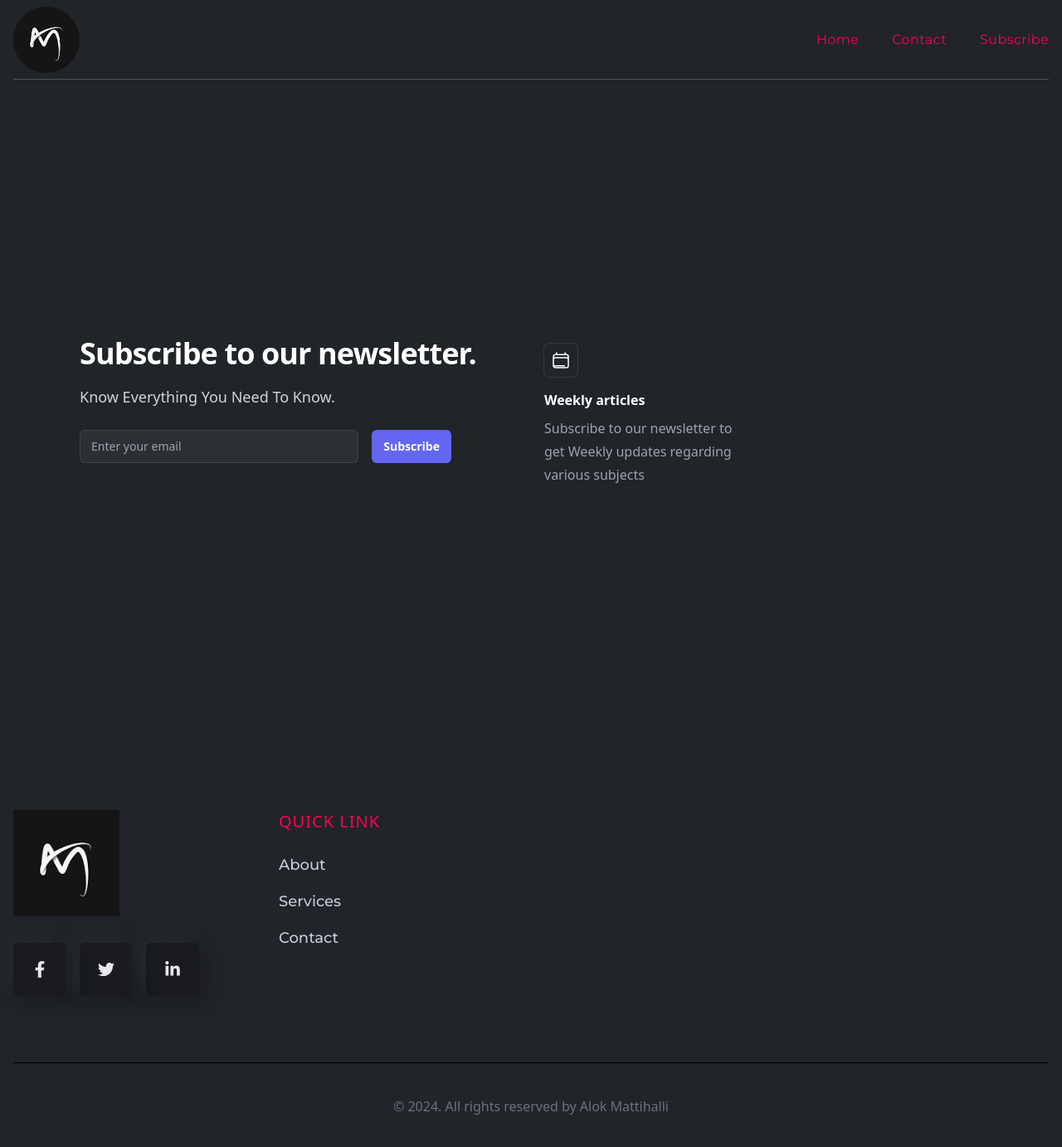
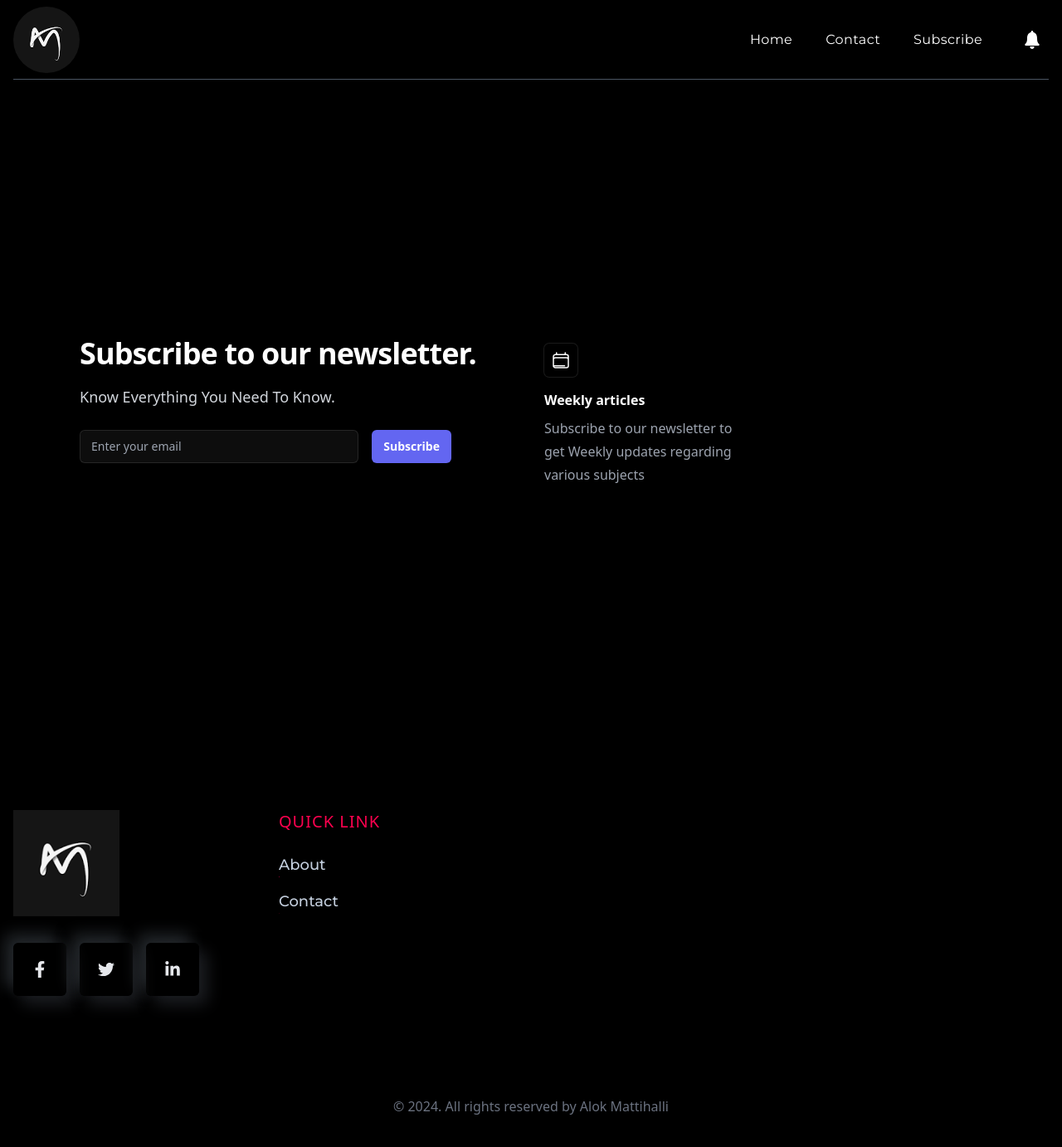
Before and after one commit to Alok2001MD/news-app, a React (Create React App) app: page /subscribe in a window 1280 px wide. Shown: the top 1382 px of the page at 83% size. Built offline with nearby package versions, Linux system fonts and the light colour scheme.

Commit message:
everything sorted

```diff
--- a/package.json
+++ b/package.json
@@ -9,6 +9,7 @@
     "axios": "^1.6.8",
     "react": "^18.3.1",
     "react-dom": "^18.3.1",
+    "react-hot-toast": "^2.4.1",
     "react-icons": "^5.2.0",
     "react-router-dom": "^6.23.0",
     "react-scripts": "5.0.1",
--- a/src/Components/banner/Leftbanner.js
+++ b/src/Components/banner/Leftbanner.js
@@ -1,6 +1,6 @@
 import React from "react";
 
-
+import { Link } from "react-router-dom";
 
 const Leftbanner = () => {
   return <>
@@ -11,12 +11,12 @@ const Leftbanner = () => {
       <p className="mt-6 font-normal text-base md:text-lg text-neutral-300 max-w-lg mx-auto">Stay informed with our latest news articles covering a wide range of topics. Explore breaking news, insightful analyses, and in-depth reports to stay ahead of the curve..</p>
         </div>
         <div className="flex justify-center mt-4">
-                    {/* <Link to={"#scroll"}> */}
+                    <Link to={"#scroll"}>
                     <button className="bg-gray-600 text-white hover:text-red-700 text-white font-bold py-2 px-4 rounded-full"
                     >
                         Explore More
                     </button>
-                    {/* </Link> */}
+                    </Link>
                 </div>
     </div>
 
--- a/src/Components/footer/Footer.js
+++ b/src/Components/footer/Footer.js
@@ -1,7 +1,7 @@
 import React from 'react'
 import { FaFacebookF, FaTwitter, FaLinkedinIn } from "react-icons/fa";
 import { logo } from '../../assets';
-
+import { Link } from 'react-router-dom';
 const Footer = () => {
   return (
     <div className="w-full py-20 h-auto border-b-[1px] border-b-black grid grid-cols-1 md:grid-cols-2 lgl:grid-cols-4 gap-8">
@@ -33,20 +33,12 @@ const Footer = () => {
             </a>
           </li>
           <li>
-            <a href='#features'>
-            <span className="w-full text-lg relative hover:text-designColor duration-300 group cursor-pointer">
-              Services
-              <span className="w-full h-[1px] bg-designColor inline-flex absolute left-0 -bottom-1 -translate-x-[100%] group-hover:translate-x-0 transition-transform duration-300"></span>
-            </span>
-            </a>
-          </li>
-          <li>
-            <a href='#contact'>
+            <Link to={"/contact"}>
             <span className="w-full text-lg relative hover:text-designColor duration-300 group cursor-pointer">
               Contact
               <span className="w-full h-[1px] bg-designColor inline-flex absolute left-0 -bottom-1 -translate-x-[100%] group-hover:translate-x-0 transition-transform duration-300"></span>
             </span>
-            </a>
+            </Link>
           </li>
         </ul>
       </div>
--- a/src/Components/navbar/Navbar.js
+++ b/src/Components/navbar/Navbar.js
@@ -4,11 +4,22 @@ import { FiMenu } from "react-icons/fi";
 import { MdClose } from "react-icons/md";
 import { FaFacebookF, FaTwitter, FaLinkedinIn } from "react-icons/fa";
 import {logo} from "../../assets"
+import { IoIosNotifications } from "react-icons/io";
+import toast from 'react-hot-toast';
+import { Toaster } from 'react-hot-toast';
+
 
 
 const Navbar = () => {
   const [showMenu, setShowMenu]=useState(false)
+
+  const handleclick=(e)=>
+    {
+   toast.success("Notifications Turned On")
+   }
   return (
+    <>
+    <Toaster/>
     <div className="w-full h-24 sticky top-0 z-50 bg-bodyColor mx-auto flex justify-between items-center font-titleFont border-b-[1px] border-b-gray-600">
       {/* Logo thats in nav bar. */}
       <div>
@@ -16,20 +27,25 @@ const Navbar = () => {
       </div>
       <div>
         <ul className="hidden mdl:inline-flex items-center gap-6 lg:gap-10">
-            <li className="text-base font-normal text-designColor tracking-wide cursor-pointer hover:text-designColor duration-300">
+            <li className="text-base font-normal text-white tracking-wide cursor-pointer hover:text-designColor duration-300">
               <Link to='/'>
                 Home
               </Link>
             </li>
-            <li className="text-base font-normal text-designColor  tracking-wide cursor-pointer hover:text-designColor duration-300">
+            <li className="text-base font-normal text-white  tracking-wide cursor-pointer hover:text-designColor duration-300">
               <Link to={'/contact'}>
                 Contact
               </Link>
             </li>
-            <li className="text-base font-normal text-designColor  tracking-wide cursor-pointer hover:text-designColor duration-300">
+            <li className="text-base font-normal text-white  tracking-wide cursor-pointer hover:text-designColor duration-300">
               <Link to={'/subscribe'}>
                 Subscribe
               </Link>
+            </li>
+            <li className="text-base font-normal text-white  tracking-wide cursor-pointer hover:text-designColor duration-300">
+
+              <IoIosNotifications  className='w-10 h-7' onClick={handleclick}/>
+
             </li>
         </ul>
         <span onClick={() => setShowMenu(!showMenu)} className="text-xl mdl:hidden bg-black w-10 h-10 inline-flex items-center justify-center rounded-full text-designColor cursor-pointer">
@@ -75,7 +91,7 @@ const Navbar = () => {
               <span
                 onClick={() => setShowMenu(false)}
                 className="absolute top-4 right-4 text-gray-400 hover:text-designColor duration-300 text-2xl cursor-pointer"
-              >
+                >
                 <MdClose />
               </span>
             </div>
@@ -83,6 +99,7 @@ const Navbar = () => {
         )}
       </div>
     </div>
+        </>
   );
 }
 
--- a/src/Components/projects/Carddetails.js
+++ b/src/Components/projects/Carddetails.js
@@ -1,5 +1,5 @@
 import React, { useEffect, useState } from 'react';
-import axios from 'axios';
+
 import { useParams } from 'react-router-dom';
 import data from "../../data.json"
 
--- a/src/Components/projects/ProjectsCard.js
+++ b/src/Components/projects/ProjectsCard.js
@@ -1,13 +1,10 @@
 import React, { useEffect, useState } from 'react';
-import axios from 'axios';
 import { Link } from 'react-router-dom';
 import data from "../../data.json"
-import { useParams } from 'react-router-dom';
 
 const ProjectsCard = ({ title, des, src }) => {
   const [articles, setArticles] = useState([]);
   const [showAll, setShowAll] = useState(false);
-  const { index } = useParams();
 
   useEffect(() => {
     const fetchData = async () => {
@@ -26,7 +23,7 @@ const ProjectsCard = ({ title, des, src }) => {
 
   return (
     <>
-      <h1 className="mt-20 md:mt-0 text-4xl md:text-7xl font-bold bg-clip-text text-transparent bg-gradient-to-b from-neutral-50 to-neutral-400 flex justify-center mb-10 " id='scroll'>Latest News</h1>
+      <h1 className="mt-20 md:mt-0 text-4xl md:text-7xl font-bold bg-clip-text text-transparent bg-gradient-to-b from-neutral-50 to-neutral-400 flex justify-center mb-10 " id="scroll">Latest News</h1>
       <div className="grid grid-cols-1 sm:grid-cols-2 md:grid-cols-3 lg:grid-cols-3 gap-4">
         {articlesToShow.map((article, index) => (
           <Link to={`/article/${index}`} key={index} className="card-link">
--- a/tailwind.config.js
+++ b/tailwind.config.js
@@ -20,7 +20,7 @@ module.exports = {
         titleFont: ["Montserrat", "sans-serif"],
       },
       colors: {
-        bodyColor: "#212428",
+        bodyColor: "black",
         lightText: "#c4cfde",
         boxBg: "linear-gradient(145deg, #1e2024, #23272b)",
         designColor: "#ff014f",
```
Also changed, not shown: 1 other file (tests, documents, lock files or other folders).
